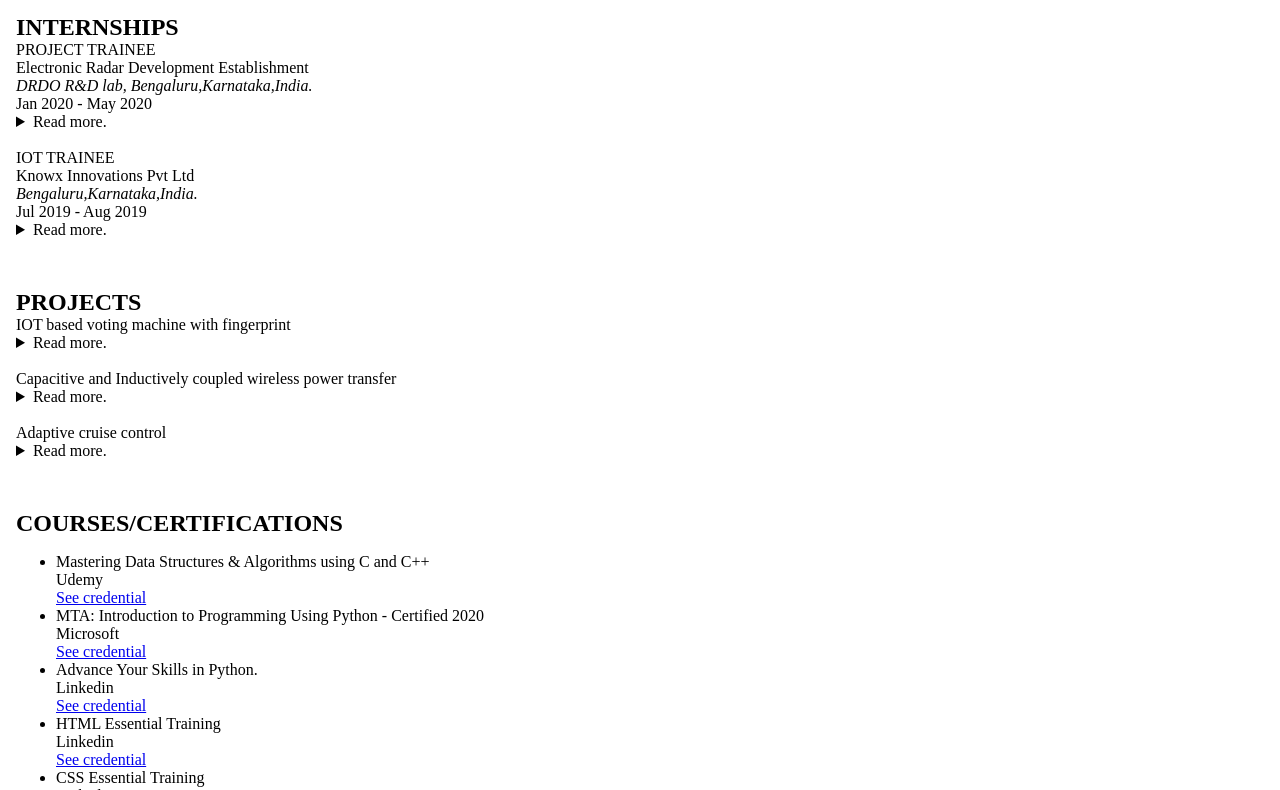
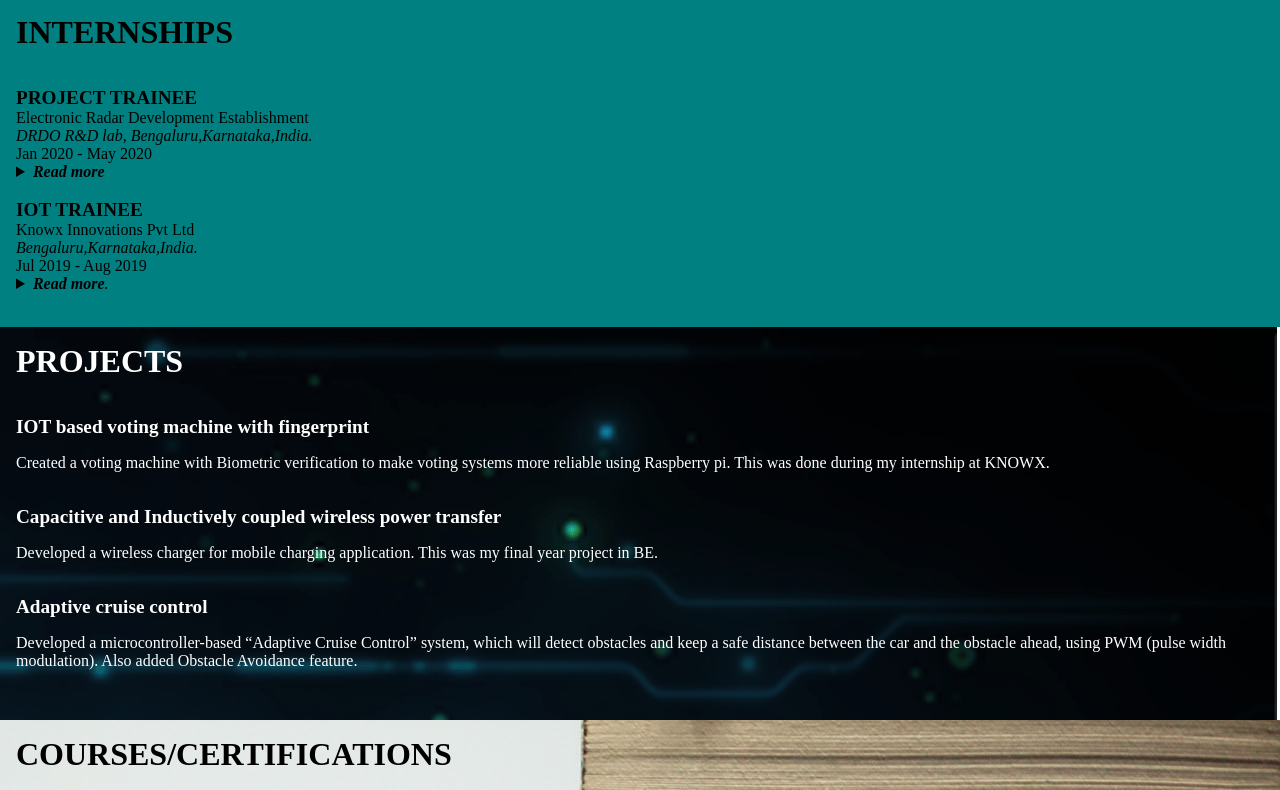
Before and after one commit to sricharan505/personal-website, a plain HTML site: page portfolio project/index.html in a window 1280 px wide. Shown: the part 810-1600 px from the top of the page. Drawn offline with Linux system fonts and the light colour scheme.

Commit message:
Add files via upload

```diff
--- a/portfolio project/index.html
+++ b/portfolio project/index.html
@@ -2,12 +2,12 @@
 <html>
     <head>
         <title>Sricharan Srinivasa</title>
-        <link rel="stylesheet" href="styles.css">
+        <link rel="stylesheet" href="./styles.css">
     </head>
     <body>
         <section class="name">
             <div><h1>Sricharan Srinivasa</h1>
-            <h2>Graduate engineer</h2>
+            <h2>Graduate Engineer</h2>
             <p>Highly motivated engineer, open for work
                 oppurtunity in software domain.<p></div>
             <img src="./images/My_pic.jpeg" alt="photo of sricharan">
@@ -43,8 +43,12 @@
     <!------------------------------------------------------------->
     <!--INTERNSHIPS-->
     <!------------------------------------------------------------->
+
         <section class="internship">
-            <div><h2>INTERNSHIPS</h2></div>
+
+            <div><h1>INTERNSHIPS</h1></div>
+            <br>
+            <br>
             <div class="i_title">PROJECT TRAINEE</div>
             <div class="i_company">Electronic Radar Development Establishment<br>
                <address>DRDO R&D lab, Bengaluru,Karnataka,India.</address>
@@ -53,7 +57,7 @@
             <div class="i_period">Jan 2020 - May 2020</div>
             <div class="i_description">
                 <details>
-                    <summary>Read more.</summary>
+                    <summary><b>Read more</b></summary>
                     <p>During the course of this project training learnt about different communication protocols in embedded systems, basics of VHDL and was involved in a project titled “IMPLEMENTING A BUFFER STAGE TO TRANSPUTER USING FPGA”.</p>
                 </details>
             </div>
@@ -67,7 +71,7 @@
             <div class="i_period">Jul 2019 - Aug 2019</div>
             <div class="i_description">
                 <details>
-                    <summary>Read more.</summary>
+                    <summary><b>Read more</b>.</summary>
                     <p>During the course of this internship learnt about different sensors, communication protocols, Arduino, Raspberry pi, IoT cloud platform and gained hands-on experience on above-mentioned topics.</p>
                 </details>
             </div>
@@ -78,14 +82,15 @@
     <!--PROJECTS-->
     <!------------------------------------------------------------->
         <section class="projects">
-            <h2>PROJECTS</h2>
+            <h1>PROJECTS</h1>
+            <br><br>
             <div>
                 <div class="p_title"> IOT based voting machine with fingerprint</div>
                 <div class="P_description">
-                    <details>
-                        <summary>Read more.</summary>
+
+
                         <p>Created a voting machine with Biometric verification to make voting systems more reliable using Raspberry pi. This was done during my internship at KNOWX.</p>
-                    </details>
+
                 </div>
             </div>
             <br>
@@ -93,10 +98,9 @@
             <div>
                 <div class="p_title"> Capacitive and Inductively coupled wireless power transfer</div>
                 <div class="P_description">
-                    <details>
-                        <summary>Read more.</summary>
+
                         <p>Developed a wireless charger for mobile charging application. This was my final year project in BE.</p>
-                    </details>
+
                 </div>
             </div>
             <br>
@@ -104,10 +108,9 @@
             <div>
                 <div class="p_title"> Adaptive cruise control</div>
                 <div class="P_description">
-                    <details>
-                        <summary>Read more.</summary>
+
                         <p>Developed  a  microcontroller-based “Adaptive Cruise Control” system, which will detect obstacles  and  keep  a  safe  distance  between  the  car  and  the  obstacle  ahead,  using  PWM (pulse width modulation). Also added Obstacle Avoidance feature.</p>
-                    </details>
+
                 </div>
             </div>
             <br>
@@ -120,7 +123,9 @@
     <!------------------------------------------------------------->
 
         <section class="courses">
-            <h2>COURSES/CERTIFICATIONS</h2>
+            <h1>COURSES/CERTIFICATIONS</h1>
+            <br>
+            <br>
             <ul>
                 <!------------------------------------------------------------->
 
@@ -131,7 +136,7 @@
                         <a href="https://www.udemy.com/certificate/UC-69b0fcd3-a99b-4c35-b419-e009bd965202/" target="_blank">See credential</a>
                     </div>
                 </li>
-
+                <br>
                 <!------------------------------------------------------------->
                 <li>
                     <div>
@@ -140,7 +145,7 @@
                         <a href="https://www.youracclaim.com/badges/df75b97f-94a9-40e4-88fc-12bafc04f95c?source=linked_in_profile" target="_blank">See credential</a>
                     </div>
                 </li>
-
+                <br>
                 <!------------------------------------------------------------->
 
                 <li>
@@ -150,7 +155,7 @@
                         <a href="https://www.linkedin.com/in/sricharan-srinivasa-94b70a17a/" target="_blank">See credential</a>
                     </div>
                 </li>
-
+                <br>
                 <!------------------------------------------------------------->
                 <li>
                     <div>
@@ -159,7 +164,7 @@
                         <a href="https://www.linkedin.com/in/sricharan-srinivasa-94b70a17a/" target="_blank">See credential</a>
                     </div>
                 </li>
-
+                <br>
                 <!------------------------------------------------------------->
                 <li>
                     <div>
@@ -168,6 +173,7 @@
                         <a href="https://www.linkedin.com/in/sricharan-srinivasa-94b70a17a/" target="_blank">See credential</a>
                     </div>
                 </li>
+                <br>
 
                 <!------------------------------------------------------------->
 
@@ -178,7 +184,7 @@
                         <a href="https://www.linkedin.com/in/sricharan-srinivasa-94b70a17a/" target="_blank">See credential</a>
                     </div>
                 </li>
-
+                <br>
                 <!------------------------------------------------------------->
                 <li>
                     <div>
@@ -187,7 +193,7 @@
                         <a href="https://www.coursera.org/account/accomplishments/verify/YM2HACMAHPCG?utm_source=link&utm_medium=certificate&utm_content=cert_image&utm_campaign=pdf_header_button&utm_product=course" target="_blank">See credential</a>
                     </div>
                 </li>
-
+                <br>
                 <!------------------------------------------------------------->
                 <li>
                     <div>
@@ -196,6 +202,7 @@
                         <a href="https://www.coursera.org/account/accomplishments/verify/FXLMEN9EB7SY?utm_campaign=copybutton_certificate&utm_medium=certificate&utm_source=link" target="_blank">See credential</a>
                     </div>
                 </li>
+                <br>
                 <!------------------------------------------------------------->
                 <li>
                     <div>
@@ -204,6 +211,7 @@
                         <a href="https://www.udemy.com/certificate/UC-bbb51897-d11a-4877-8cce-9619ed5a4f55/" target="_blank">See credential</a>
                     </div>
                 </li>
+                <br>
                 <!------------------------------------------------------------->
                 <li>
                     <div>
@@ -212,6 +220,7 @@
                         <a href="https://www.youracclaim.com/badges/e1dd10c4-43c2-416f-8826-862f24d76098?source=linked_in_profile" target="_blank">See credential</a>
                     </div>
                 </li>
+                <br>
                 <!------------------------------------------------------------->
             </ul>
 
@@ -220,9 +229,11 @@
     <!--Contact-->
     <!------------------------------------------------------------->
     <section class="contact">
-        <h2>Contact</h2>
+        <!-- <h1>Contact</h1>
+        <br>
+        <br>
         <div class="c_1">
-            <h3>Send a message</h3>
+            <h2>Send a message</h2>
             <form action="" method="post">
                 <ul>
                  <li>
@@ -238,17 +249,18 @@
 
                    <textarea id="msg" name="user_message"></textarea>
                  </li>
+                 <br>
                  <li class="button">
                     <button type="submit">Send your message</button>
                   </li>
                 </ul>
                </form>
-        </div>
+        </div> -->
         <div class="c_2">
-            <h3>Available on!</h3>
+            <h1>Available on!</h1>
             <ul>
-                <li><a href="https://www.linkedin.com/feed/"></a></li>
-                <li><a href="https://github.com/sricharan505"></a></li>
+                <li><a href="https://www.linkedin.com/feed/" target="_blank">Linkedin</a></li>
+                <li><a href="https://github.com/sricharan505" target="_blank">Github</a></li>
             </ul>
 
 
--- a/portfolio project/styles.css
+++ b/portfolio project/styles.css
@@ -60,3 +60,107 @@ h1,h2
 .e_cname{
     font-weight: bold;
 }
+
+
+/*********************************************
+**************    INTERNSHIP    ***************
+**********************************************/
+
+.internship{
+    background-color:teal;}
+
+
+.internship h1{
+    font-size: 2rem;
+}
+
+.i_title{
+    font-weight: bold;
+    font-size:1.2rem;
+}
+
+.i_description summary{
+    font-style: italic;
+}
+
+/*********************************************
+**************    PROJECTS    ***************
+**********************************************/
+
+.projects{
+    background-image: url(./images/projects.png);
+    background-position: top right;
+    background-repeat: no-repeat;
+    color: white;
+
+}
+
+.projects h1{
+    font-size: 2rem;
+}
+
+.p_title{
+    font-weight: bold;
+    font-size:1.2rem;
+}
+
+.p_description summary{
+    font-style: italic;
+}
+
+
+/*********************************************
+**************    COURSES/CERTIFICATIONS    ***************
+**********************************************/
+
+.courses{
+    background-image: url(./images/course.jpg);
+    background-position: top right;
+
+}
+
+.courses h1{
+    font-size: 2rem;
+}
+
+.c_name{
+    font-weight: bold;
+    font-size:1.2rem;
+}
+
+/*********************************************
+************** contact ***************
+**********************************************/
+.contact{
+    background-color: rgb(46, 25, 75);
+    color: wheat;
+}
+/* .contact .c_1 .c_2{
+
+}
+.c_1{
+    float: left;
+
+
+}
+.c_2{
+    padding-left: 500px;
+
+
+} */
+
+.contact h1{
+    font-size: 2rem;
+}
+
+/* .c_1 ul{
+    list-style: none;
+} */
+
+/* .c_2 .img{
+    image-resolution: 2 2;
+} */
+
+.c_2 a{
+    color: white
+}
```
Also changed, not shown: portfolio project/images/course.jpg (added), portfolio project/images/git_thumbnail.png (added), portfolio project/images/intern.jpg (added), portfolio project/images/linkedin_thumbnail.png (added), portfolio project/images/projects.png (added).
